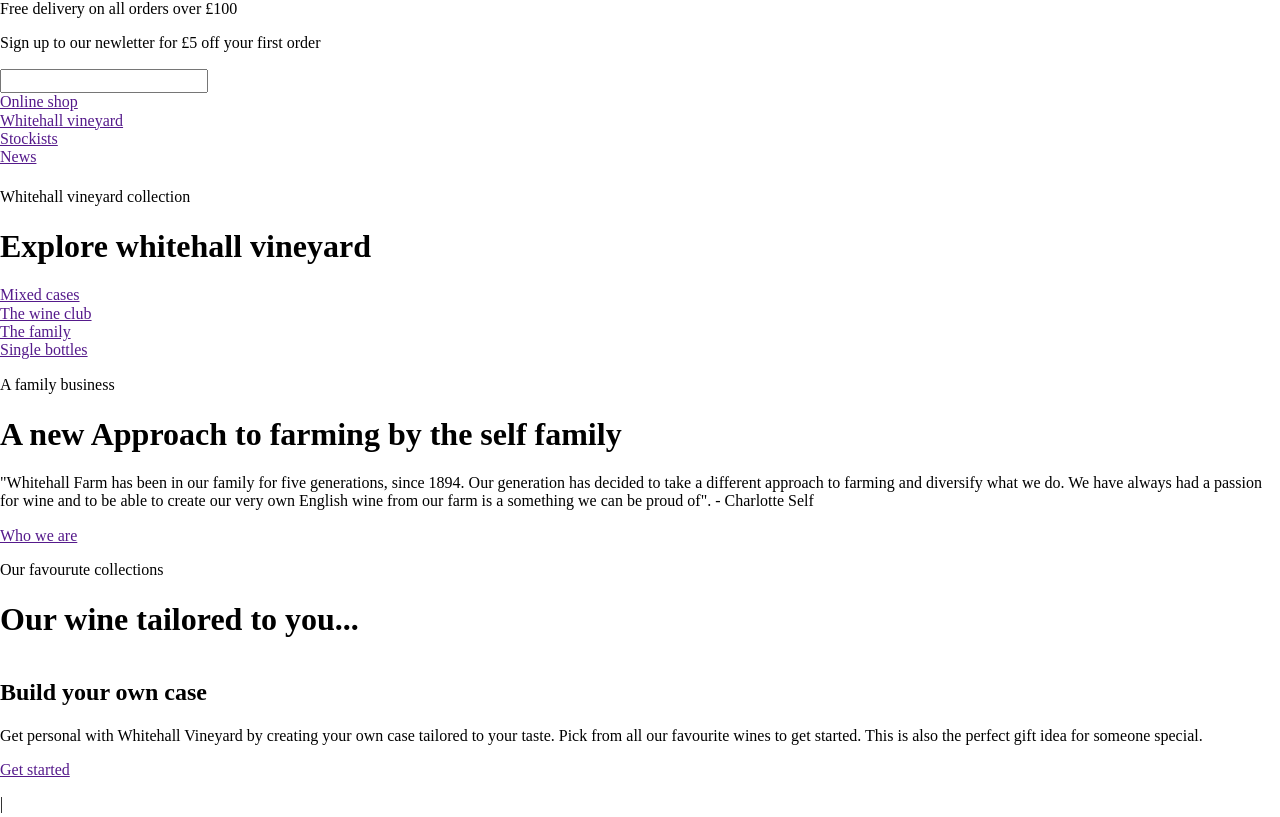
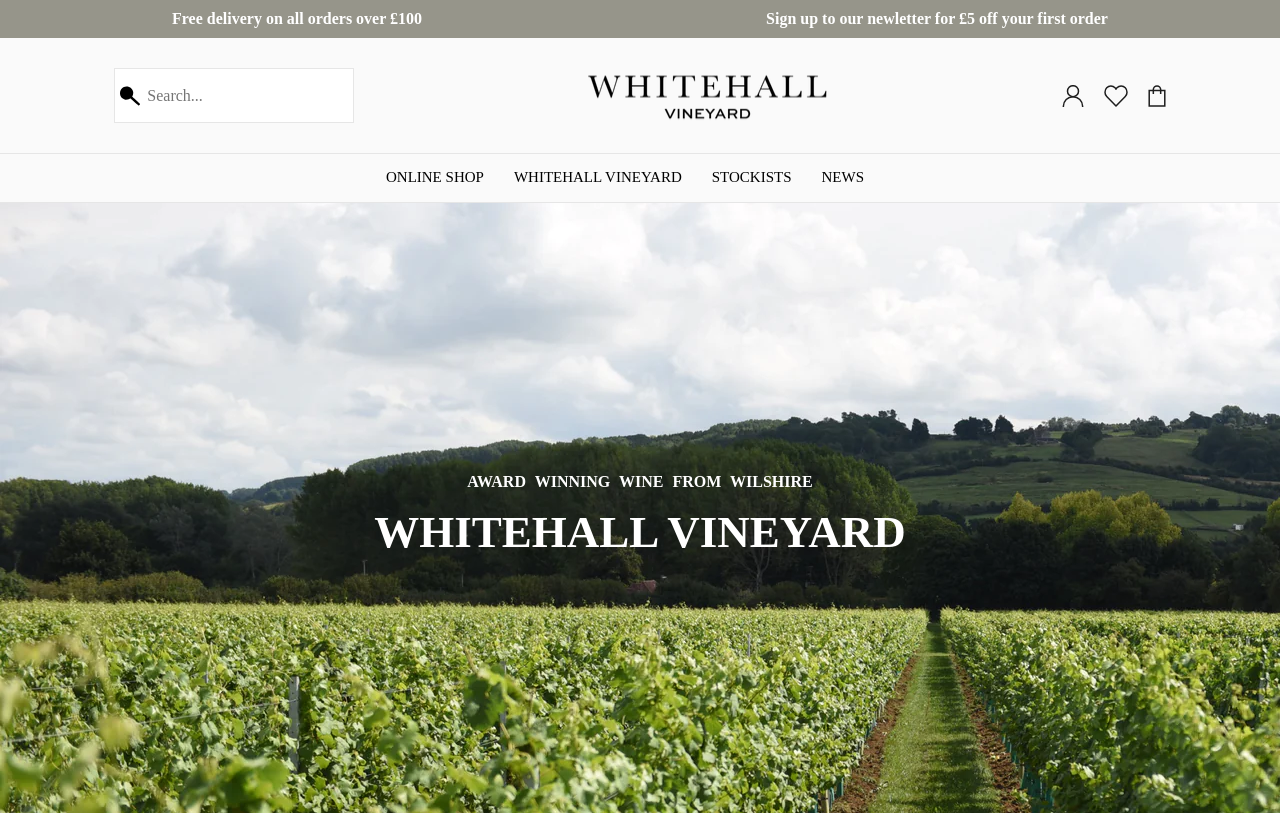
Before and after one commit to xXHemxaXx/Whitehall, a plain HTML site: page index.html in a window 1280 px wide. Shown: the top 817 px of the page. Drawn offline with Linux system fonts and the light colour scheme.

Commit message:
HTML et SCSS fini pour le HEADER et en cours sur le MAIN

```diff
--- a/index.html
+++ b/index.html
@@ -6,82 +6,115 @@
     <title>exo - </title>
 </head>
 <body>
-    <!-- Fixed -->
+    <!-- Fixed-HEADER -->
     <header>
-        <div>
+        <div class="top-header">
             <div>
-                <p>Free delivery on all orders over £100 </p>
+                <p>Free delivery on all orders over £100</p>
             </div>
             <div>
                 <p>Sign up to our newletter for £5 off your first order</p>
             </div>
         </div>
-        <nav>
-            <div>
+        <nav class="middle_footer-header">
+            <div class="middle-header">
                 <!-- BARRE DE RECHERCHE - LEFT -->
-                <div>
-                    <input type="text">
+                <div class="container-search">
+                    <img src="./img/23686.svg" alt="">
+                    <input type="search" placeholder="Search...">
                 </div>
                 <!-- LOGO - MIDDLE -->
-                <div>
-                    <img src="" alt="">
+                <div class="logo-center">
+                    <img class="logo-header" src="./img/wv_whitehall_logo_eb4332e2-6e50-4d86-9729-515e1ac2d0e0_250x.webp" alt="">
                 </div>
                 <!-- LOGIN - RIGHT -->
-                <div></div>
+                <div class="btn-login-header">
+                    <div>
+                        <a href="">
+                            <svg width="22" height="22" viewBox="0 0 22 22" fill="none" xmlns="http://www.w3.org/2000/svg">
+                                <g clip-path="url(#clip0)">
+                                    <path d="M1.375 21.3125C1.375 15.9968 5.68425 11.6875 11 11.6875C16.3157 11.6875 20.625 15.9968 20.625 21.3125" stroke="#1E1E1E" stroke-width="1.5" stroke-miterlimit="10" stroke-linecap="square"></path>
+                                    <path d="M11 11.6875C14.0376 11.6875 16.5 9.22507 16.5 6.1875C16.5 3.14993 14.0376 0.6875 11 0.6875C7.96243 0.6875 5.5 3.14993 5.5 6.1875C5.5 9.22507 7.96243 11.6875 11 11.6875Z" stroke="#1E1E1E" stroke-width="1.5" stroke-miterlimit="10" stroke-linecap="square"></path>
+                                </g>
+                            </svg>
+                        </a>
+                    </div>
+                    <div class="love">
+                        <a href="">
+                            <svg width="24" height="22" viewBox="0 0 24 22" fill="none" xmlns="http://www.w3.org/2000/svg">
+                                <path d="M21.2808 2.80378C18.99 0.400792 15.2751 0.400792 12.9843 2.80378C12.5736 3.23453 12.2642 3.72374 12.0002 4.23295C11.7362 3.72374 11.4267 3.23299 11.0146 2.80224C8.72381 0.399254 5.00893 0.399254 2.71811 2.80224C0.427295 5.20522 0.427295 9.102 2.71811 11.505L12.0002 21L21.2808 11.505C23.5731 9.102 23.5731 5.20676 21.2808 2.80378Z" stroke="#1E1E1E" stroke-width="1.5" stroke-miterlimit="10" stroke-linecap="round" stroke-linejoin="round"></path>
+                            </svg>
+                        </a>
+                    </div>
+                    <div>
+                        <a href="">
+                            <svg width="18" height="22" viewBox="0 0 18 22" fill="none" xmlns="http://www.w3.org/2000/svg">
+                                <path d="M16.7923 21.0833H1.20898V5.5H16.7923V21.0833Z" stroke="#1E1E1E" stroke-width="1.5" stroke-miterlimit="10" stroke-linecap="square"></path>
+                                <path d="M5.33398 8.24984V4.58317C5.33398 2.5665 6.98398 0.916504 9.00065 0.916504C11.0173 0.916504 12.6673 2.5665 12.6673 4.58317V8.24984" stroke="#1E1E1E" stroke-width="1.5" stroke-miterlimit="10" stroke-linecap="square"></path>
+                            </svg>
+                        </a>
+                    </div>
+                </div>
             </div>
-            <div>
+            <div class="footer-header">
                 <div>
                     <a href="">Online shop</a>
                 </div>
                 <div>
                     <a href="">Whitehall vineyard</a>
                 </div>
-                <div><a href="">Stockists</a></div>
-                <div><a href="">News</a></div>
+                <div>
+                    <a href="">Stockists</a>
+                </div>
+                <div>
+                    <a href="">News</a>
+                </div>
             </div>
         </nav>
     </header>
     <main>
         <!-- BANNER -->
-        <section>
-            <p></p>
-            <h1></h1>
+        <section class="banner">
+            <div>
+                <p>Award winning wine from wilshire</p>
+                <h1>Whitehall vineyard</h1>
+            </div>
         </section>
         <!-- EXPLORE WHITEHALL VINEYARD -->
-        <section>
-            <div>
+        <section class="section-explore_whitehall">
+            <div class="titre-section">
                 <p>Whitehall vineyard collection</p>
                 <h1>Explore whitehall vineyard</h1>
             </div>
-            <div>
+            <div class="container-grid-explore">
                 <div>
-                    <div>
+                    <div class="container-scale">
                         <a href="">
-                            <img src="" alt="">
+                            <img src="./img/clubimage_500x_crop_center.png" alt="">
                         </a>
                     </div>
                     <a href="">Mixed cases</a>
                 </div>
                 <div>
-                    <div>
+                    <div class="container-scale">
                         <a href="">
-                            <img src="" alt="">
+                            <img src="./img/news_500x_crop_center.png" alt="">
                         </a>
                     </div>
                     <a href="">The wine club</a>
                 </div>
                 <div>
-                    <div>
+                    <div class="container-scale">
                         <a href="">
-                            <img src="" alt="">
+                            <img src="./img/abut_500x_crop_center.png" alt="">
                         </a>
                     </div>
                     <a href="">The family</a>
                 </div>
                 <div>
-                    <div>
+                    <div class="container-scale">
                         <a href="">
-                            <img src="" alt="">
+                            <img src="./img/theweine_500x_crop_center.png" alt="">
                         </a>
                     </div>
                     <a href="">Single bottles</a>
@@ -89,24 +122,26 @@
             </div>
         </section>
         <!-- A NEW APPROACH TO FARMING BY THE SELF FAMILY -->
-        <section>
-            <div>
-                <div>
-                    <img src="" alt="">
+        <section class="section-a_family_business">
+            <div class="container-women-article">
+                <div class="container-women-img">
+                    <img src="./img/DSC01342_560x630.png" alt="">
                 </div>
-                <div>
-                    <p>A family business</p>
+                <div class="container-women-txt">
+                    <p class="small-titre">A family business</p>
                     <h1>A new Approach to farming by the self family</h1>
-                    <p>"Whitehall Farm has been in our family for five generations, since 1894. Our generation has decided to take a different approach to farming and diversify what we do. We have always had a passion for wine and to be able to create our very own English wine from our farm is a something we can be proud of". - Charlotte Self</p>
-                    <a href="">Who we are</a>
+                    <p class="small-txt">"Whitehall Farm has been in our family for five generations, since 1894. Our generation has decided to take a different approach to farming and diversify what we do. We have always had a passion for wine and to be able to create our very own English wine from our farm is a something we can be proud of". - Charlotte Self</p>
+                    <a href="" class="btn-light">Who we are</a>
                 </div>
             </div>
         </section>
         <!-- OUR WINE TAILORED TO YOU... -->
-        <section>
+        <section class="section-our_favourite_collctions">
             <div>
-                <p>Our favourute collections</p>
-                <h1>Our wine tailored to you...</h1>
+                <div class="titre-section">
+                    <p>Our favourite collections</p>
+                    <h1>Our wine tallored to you...</h1>
+                </div>
                 <article>
                     <div>
                         <img src="" alt="">
@@ -182,10 +217,6 @@
             <a href="">The latest from whitehall vineyard</a>
         </section>
     </main>
-    <footer>
-        <div>
-            <img src="" alt="">
-        </div>
-    </footer>
+    <footer></footer>
 </body>
 </html>
--- a/styles/base/_typography.scss
+++ b/styles/base/_typography.scss
@@ -0,0 +1,3 @@
+a{
+    text-decoration: none;
+}
--- a/styles/layout/_global.scss
+++ b/styles/layout/_global.scss
@@ -0,0 +1,161 @@
+.banner{
+    background-image: url(../../img/hero-vines_1920x700_crop_center.jpg);
+    width: 100%;
+    height: 610px;
+    display: flex;
+    justify-content: center;
+    align-items: center;
+    text-align: center;
+
+    p{
+        color: #fff;
+        text-transform: uppercase;
+        font-weight: bold;
+        word-spacing: 5px;
+    }
+
+    h1{
+        color: #fff;
+        font-size: 45px;
+        text-transform: uppercase;
+        margin: 0;
+    }
+}
+
+.section-explore_whitehall{
+    display: flex;
+    justify-content: center;
+    align-items: center;
+    flex-direction: column;
+
+    .titre-section{
+        margin:  40px 0 0 0;
+        text-align: center;
+
+        p{
+            color: #1d1d1b;
+            text-transform: uppercase;
+            font-weight: bold;
+        }
+
+        h1{
+            color: #1d1d1b;
+            text-transform: uppercase;
+            font-size: 32px;
+            font-weight: lighter;
+        }
+    }
+
+    .container-grid-explore{
+        display: grid;
+        grid-template-columns: repeat(4, 300px);
+        column-gap: 40px;
+
+        .container-scale{
+            overflow: hidden;
+            margin-bottom: 30px;
+
+            img{
+                transition: 0.5s all ease-in-out;
+
+                &:hover{
+                    transform: scale(1.08);
+                    transition: 0.5s all ease-in-out;
+                }
+            }
+        }
+
+        a{
+            color: #000;
+            text-transform: uppercase;
+            font-size: 20px;
+        }
+    }
+}
+
+.section-a_family_business{
+    background-color: #fafafa;
+    margin-top: 50px;
+    padding: 50px 0;
+
+    .container-women-article{
+        display: grid;
+        grid-template-columns: repeat(1, 610px 400px);
+        justify-content: center;
+        align-items: center;
+        column-gap: 300px;
+        height: 800px;
+
+        .container-women-img{
+            width: 610px;
+            height: 800px;
+
+            img{
+                width: 100%;
+                height: 100%;
+            }
+        }
+
+        .container-women-txt{
+            text-align: center;
+
+            .small-titre{
+                text-transform: uppercase;
+                letter-spacing: 2px;
+                font-weight: bold;
+            }
+
+            h1{
+                font-size: 38px;
+                text-transform: uppercase;
+                font-weight: lighter;
+            }
+
+            .small-txt{
+                line-height: 25px;
+                margin-bottom: 50px;
+                width: 375px;
+                margin: 50px auto;
+            }
+
+            .btn-light{
+                background-color: #96958a;
+                color: #fff;
+                text-transform: uppercase;
+                padding: 15px 50px;
+                margin-top: 40px;
+                font-size: 16px;
+                transition: 0.3s all ease-in-out;
+
+                &:hover{
+                    background-color: #a8a79b;
+                    transition: 0.3s all ease-in-out;
+                }
+            }
+
+        }
+
+    }
+}
+
+.section-our_favourite_collctions{
+    .titre-section{
+        margin:  40px 0 0 0;
+        text-align: center;
+
+        p{
+            color: #1d1d1b;
+            text-transform: uppercase;
+            font-weight: bold;
+        }
+
+        h1{
+            color: #1d1d1b;
+            text-transform: uppercase;
+            font-size: 32px;
+            font-weight: lighter;
+        }
+    }
+
+
+}
--- a/styles/layout/_header.scss
+++ b/styles/layout/_header.scss
@@ -0,0 +1,96 @@
+body{
+    position: relative;
+}
+
+header{
+    position: fixed;
+    width: 100%;
+    top: 0;
+    z-index: 2;
+}
+
+main{
+    margin-top: 203px;
+}
+
+.top-header{
+    background-color: #96958a;
+    display: flex;
+    justify-content: space-around;
+
+    p{
+        color: #fff;
+        font-weight: bold;
+        margin: 10px 0;
+    }
+}
+
+.middle_footer-header{
+    display: flex;
+    flex-direction: column;
+    background-color: #fafafa;
+
+    .middle-header{
+        display: flex;
+        justify-content: space-around;
+        align-items: center;
+        padding: 30px 0;
+
+        .container-search{
+            width: 240px;
+            background-color: #fff;
+            border: 1px solid #e6e6e6;
+            height: 55px;
+            vertical-align: middle;
+            display: flex;
+            align-items: center;
+
+            img{
+                width: 20px;
+                height: 20px;
+                margin: 0 5px;
+                cursor: text;
+            }
+        }
+
+        input{
+            border: none;
+        }
+
+        // .logo-center{
+
+        // }
+
+        .logo-header{
+            width: 250px;
+            height: 55px;
+        }
+
+        .btn-login-header{
+            display: flex;
+
+            .love{
+                margin: 0 20px;
+            }
+        }
+    }
+
+    .footer-header{
+        display: flex;
+        border-top: 1px solid #e6e6e6;
+        border-bottom: 1px solid #e6e6e6;
+        padding: 15px 0;
+        justify-content: center;
+
+        div{
+            margin-right: 30px;
+
+            a{
+                text-transform: uppercase;
+                color: #000;
+                font-size: 15px;
+            }
+        }
+    }
+
+}
```
Also changed, not shown: img/23686.svg (added), styles/style.min.css, 1 other file.
